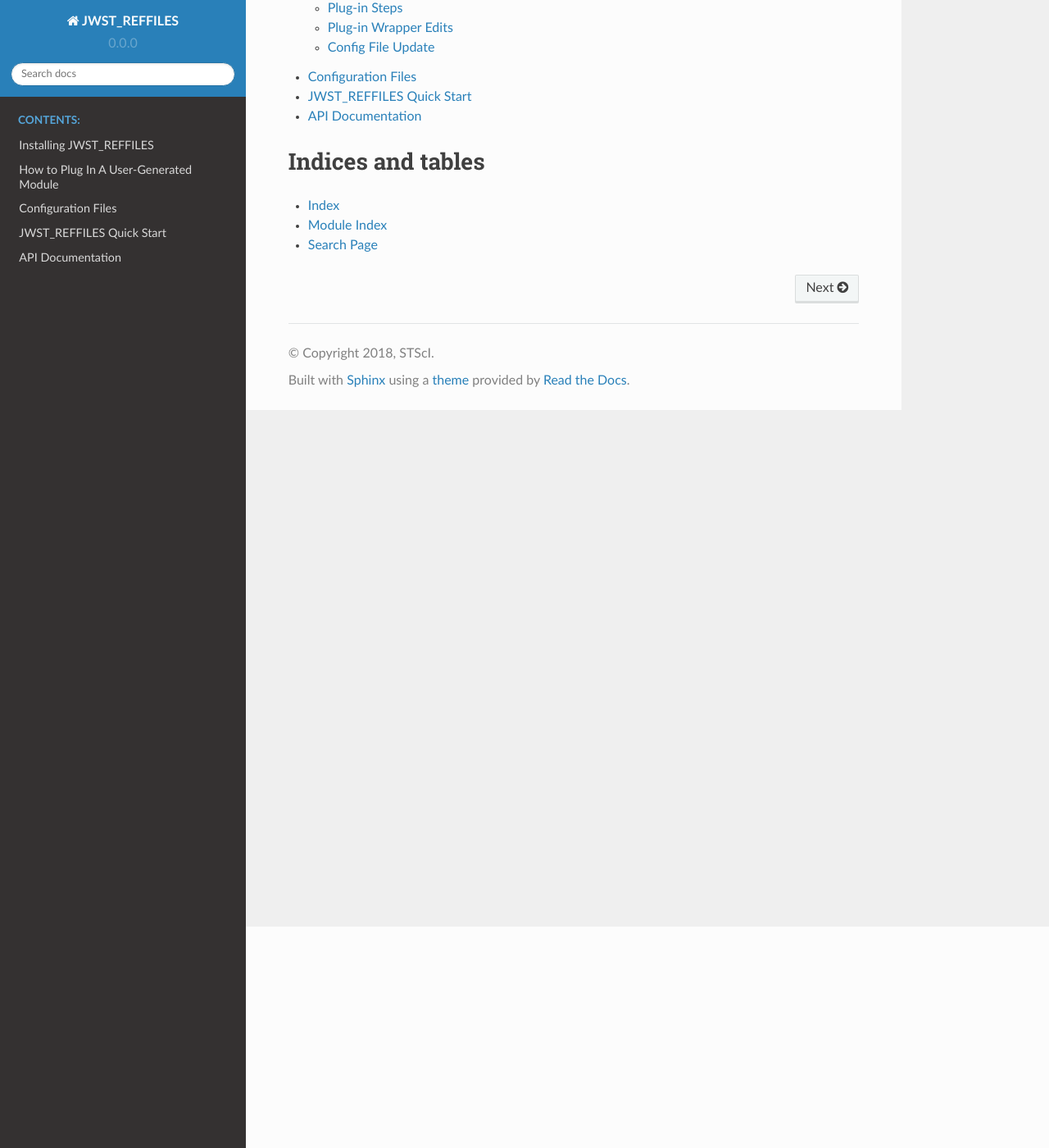
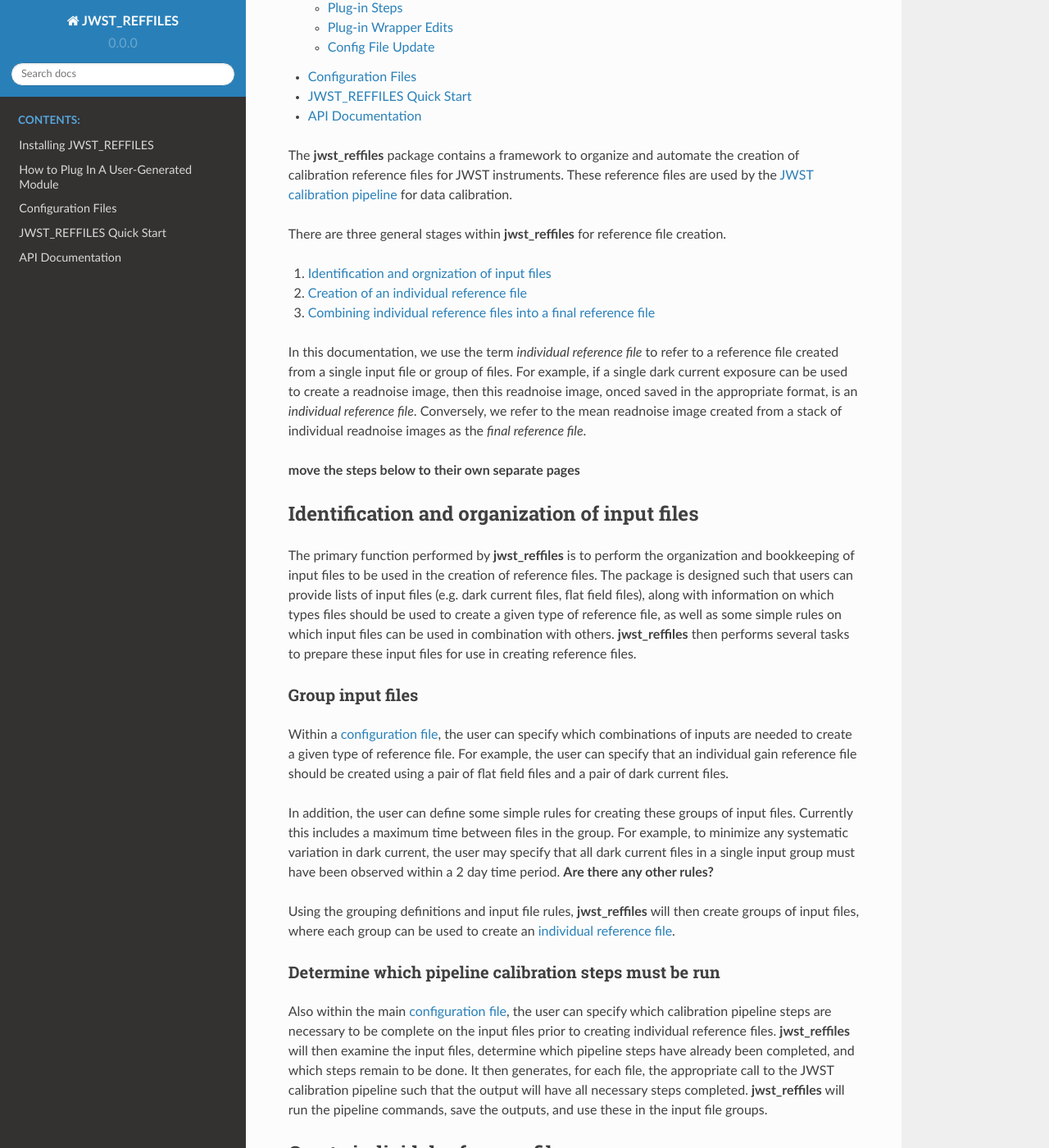
Before and after one commit to spacetelescope/jwst_reffiles, a Sphinx documentation site: the page built from docs/index.rst, in a window 1280 px wide and 1400 px high, scrolled down 270 px. Shown: the whole window at 82% size. Built offline with Sphinx 7.4.7 and the Read the Docs theme 2.0.0, drawn with Linux system fonts in a browser that asks for light colours; formulas are drawn with MathJax 3; some of the changed text lies outside the part shown.

Commit message:
Update index

```diff
--- a/docs/index.rst
+++ b/docs/index.rst
@@ -16,6 +16,67 @@
    quickstart.ipynb
    api.rst
 
+The **jwst_reffiles** package contains a framework to organize and automate the creation of calibration reference files for JWST instruments. These reference files are used by the `JWST calibration pipeline <https://pipeline-link.here>`_ for data calibration.
+
+There are three general stages within **jwst_reffiles** for reference file creation.
+
+1. :ref:`Identification and orgnization of input files <organize_inputs>`
+2. :ref:`Creation of an individual reference file <individual_reffile>`
+3. :ref:`Combining individual reference files into a final reference file <final_reffile>`
+
+In this documentation, we use the term *individual reference file* to refer to a reference file created from a single input file or group of files. For example, if a single dark current exposure can be used to create a readnoise image, then this readnoise image, onced saved in the appropriate format, is an *individual reference file*. Conversely, we refer to the mean readnoise image created from a stack of individual readnoise images as the *final reference file*.
+
+
+**move the steps below to their own separate pages**
+
+
+.. _organize_inputs:
+
+Identification and organization of input files
+----------------------------------------------
+
+The primary function performed by **jwst_reffiles** is to perform the organization and bookkeeping of input files to be used in the creation of reference files. The package is designed such that users can provide lists of input files (e.g. dark current files, flat field files), along with information on which types files should be used to create a given type of reference file, as well as some simple rules on which input files can be used in combination with others. **jwst_reffiles** then performs several tasks to prepare these input files for use in creating reference files.
+
+Group input files
++++++++++++++++++
+
+Within a :ref:`configuration file <main_cfg>`, the user can specify which combinations of inputs are needed to create a given type of reference file. For example, the user can specify that an individual gain reference file should be created using a pair of flat field files and a pair of dark current files.
+
+In addition, the user can define some simple rules for creating these groups of input files. Currently this includes a maximum time between files in the group. For example, to minimize any systematic variation in dark current, the user may specify that all dark current files in a single input group must have been observed within a 2 day time period. **Are there any other rules?**
+
+Using the grouping definitions and input file rules, **jwst_reffiles** will then create groups of input files, where each group can be used to create an :ref:`individual reference file <individual_reffile>`.
+
+
+Determine which pipeline calibration steps must be run
++++++++++++++++++++++++++++++++++++++++++++++++++++++++++++++++
+
+Also within the main :ref:`configuration file <main_cfg>`, the user can specify which calibration pipeline steps are necessary to be complete on the input files prior to creating individual reference files. **jwst_reffiles** will then examine the input files, determine which pipeline steps have already been completed, and which steps remain to be done. It then generates, for each file, the appropriate call to the JWST calibration pipeline such that the output will have all necessary steps completed. **jwst_reffiles** will run the pipeline commands, save the outputs, and use these in the input file groups.
+
+
+
+.. _individual_reffile:
+
+Create individal reference files
+--------------------------------
+
+Once the input files have been organized and calibrated to the requested level, **jwst_reffiles** will create an individual reference file from each group of input files. The software package used to create each type of reference file is specified by the user in the :ref:`main configuration file <main_cfg>`. This package must be plugged in to **jwst_reffiles** in the manner described in the :ref:`plug-in <plugin>` page.
+
+
+
+
+
+.. _final_reffile:
+
+Create final reference files
+----------------------------
+
+
+
+
+While **jwst_reffiles** provides the framework, user-generated packages can be plugged in
+
+
+
 
 
 
--- a/docs/plug_in_user_module.rst
+++ b/docs/plug_in_user_module.rst
@@ -1,3 +1,5 @@
+.. _plugin:
+
 How to Plug In A User-Generated Module
 ======================================
 
```
